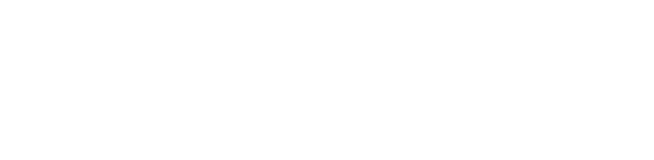
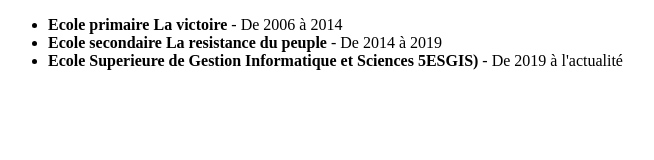
Before and after one commit to adammahamat23/git-mon-cv, a plain HTML site: page index.html in a window 1280 px wide. Shown: the whole page, without its empty margins (0-654 px from the left). Drawn offline with Linux system fonts and the light colour scheme.

Commit message:
mise en place de la section formations

```diff
--- a/index.html
+++ b/index.html
@@ -8,6 +8,12 @@
    <title>Mon CV</title>
 </head>
 <body>
-
+   <section class="formations">
+      <ul>
+         <li><b>Ecole primaire La victoire</b> - De 2006 à 2014</li>
+         <li><b>Ecole secondaire La resistance du peuple</b> - De 2014 à 2019</li>
+         <li><b>Ecole Superieure de Gestion Informatique et Sciences 5ESGIS)</b> - De 2019 à l'actualité</li>
+      </ul>
+   </section>
 </body>
 </html>
```
